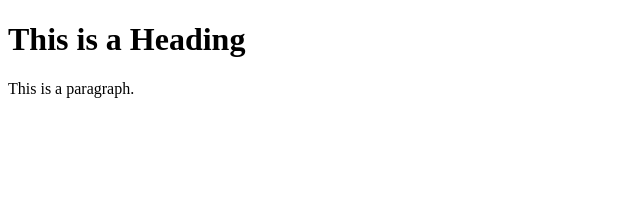
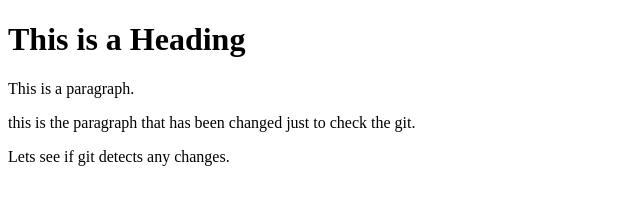
Before and after one commit to varungazalaSAKEC/practical1, a plain HTML site: page index.html in a window 1280 px wide. Shown: the whole page, without its empty margins (0-640 px from the left). Drawn offline with Linux system fonts and the light colour scheme.

Commit message:
added a paragraph tag

```diff
--- a/index.html
+++ b/index.html
@@ -7,6 +7,7 @@
 
 <h1>This is a Heading</h1>
 <p>This is a paragraph.</p>
-
+<p>this is the paragraph that has been changed just to check the git.</p>
+<p>Lets see if git detects any changes.</p>
 </body>
 </html>
```
